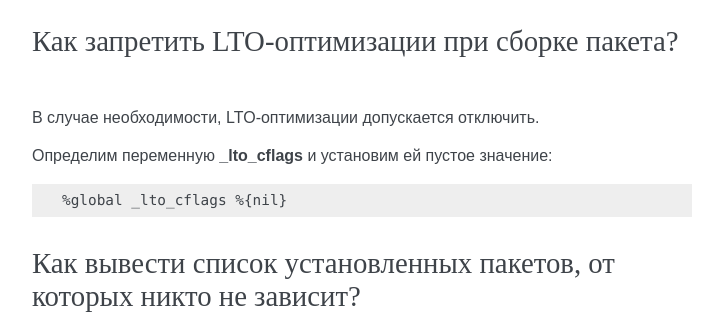
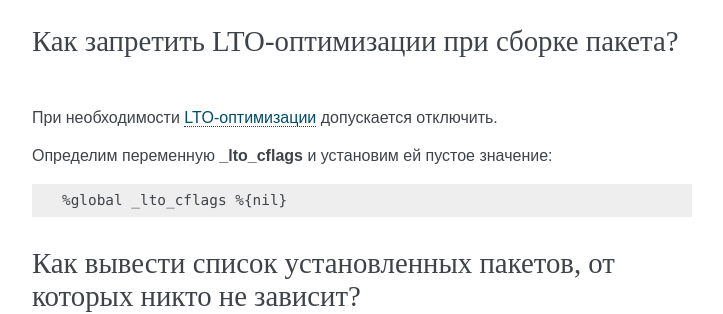
Before and after one commit to RussianFedora/FAQ, a Sphinx documentation site: the page built from source/development.rst, in a window 1280 px wide and 900 px high, scrolled down 8270 px. Shown: the part 151-465 px from the top of the window, without its empty margins (388-1111 px from the left). Built offline with Sphinx 7.4.7, drawn with Linux system fonts in a browser that asks for light colours; comment, search, counter and statistics services are not loaded.

Commit message:
Updated disable-lto. Added an internal hyperlink.

```diff
--- a/source/development.rst
+++ b/source/development.rst
@@ -479,7 +479,7 @@
 Как запретить LTO-оптимизации при сборке пакета?
 ===================================================
 
-В случае необходимости, LTO-оптимизации допускается отключить.
+При необходимости :ref:`LTO-оптимизации <enable-lto>` допускается отключить.
 
 Определим переменную **_lto_cflags** и установим ей пустое значение:
 
```
